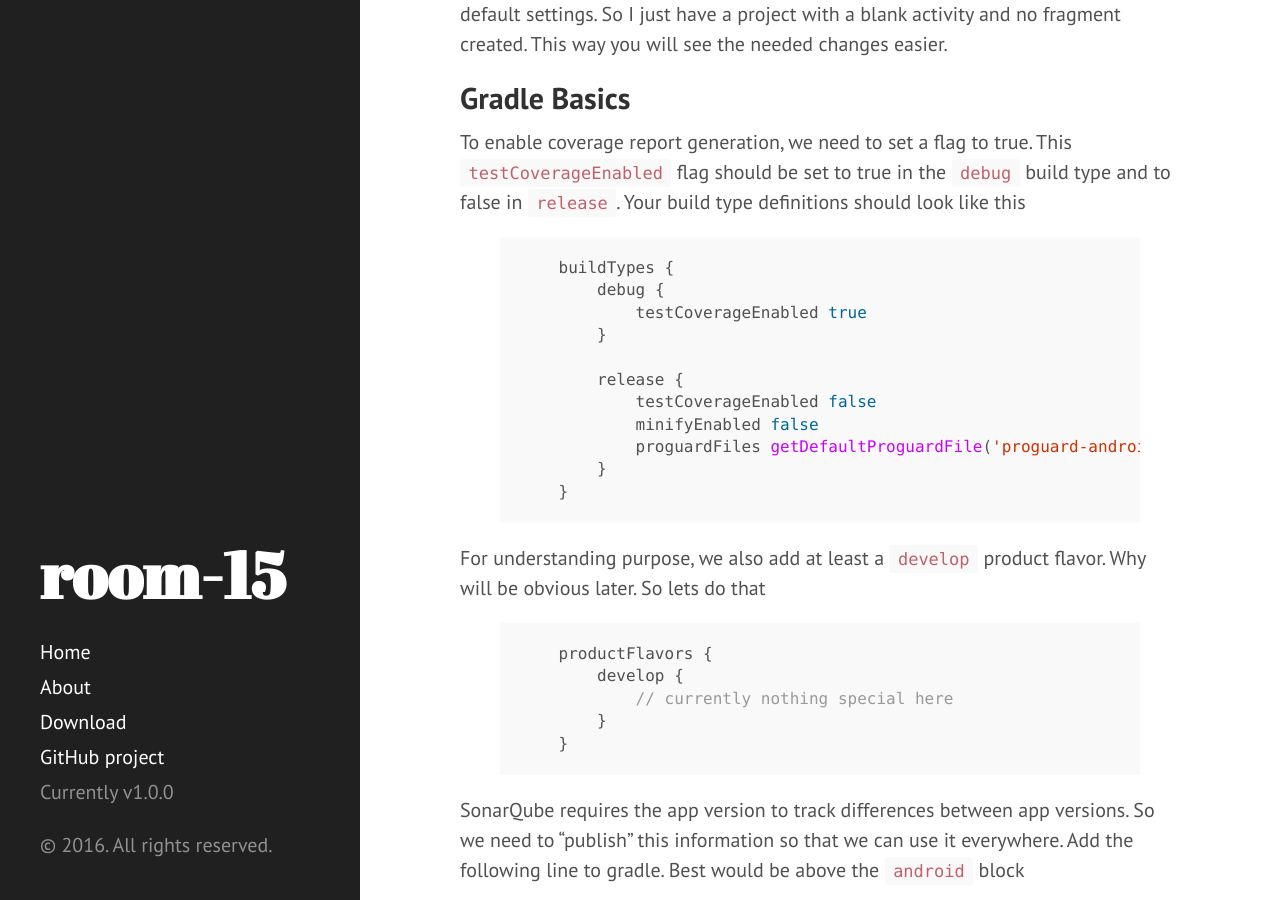
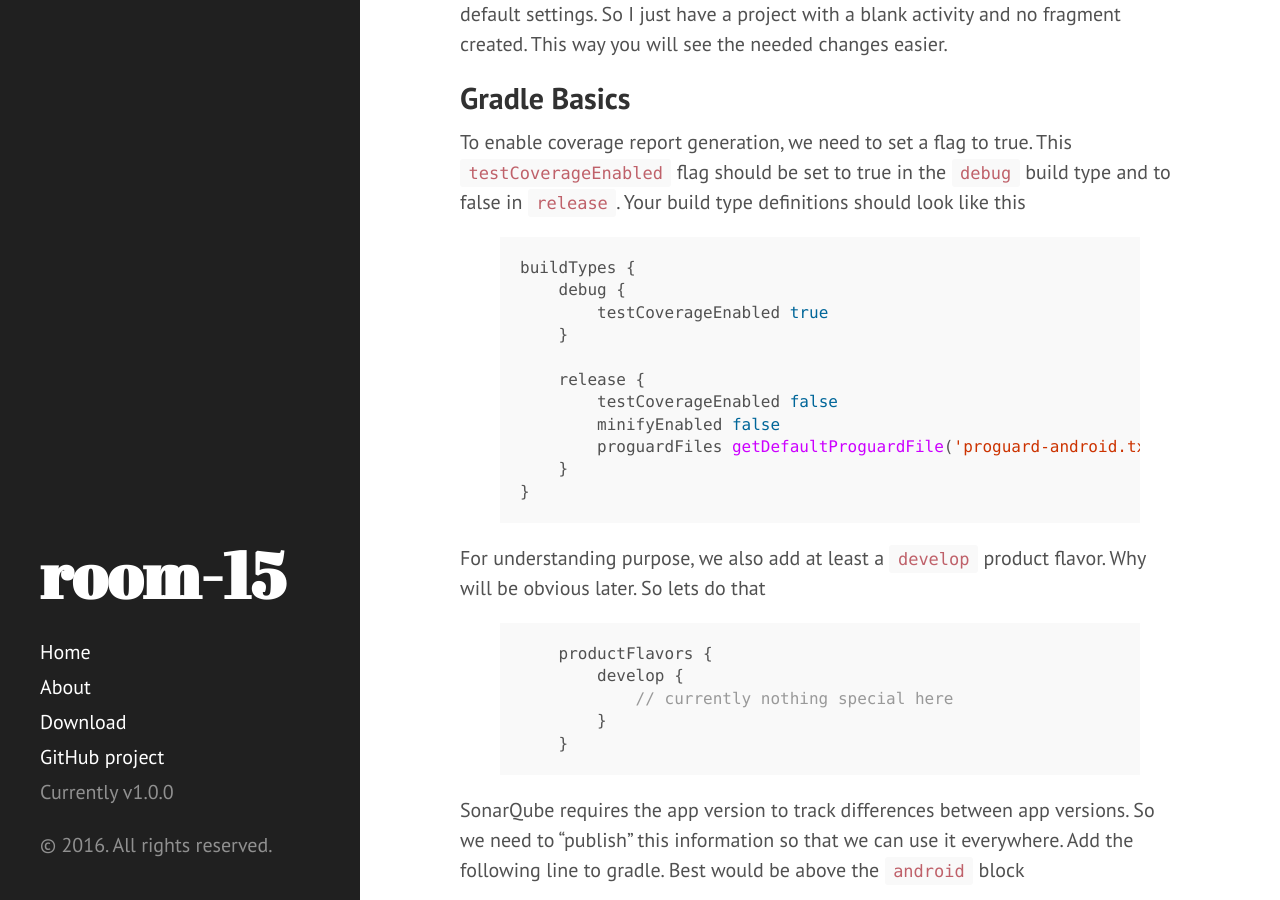
Before and after one commit to room-15/blog, a Jekyll site: the page built from _posts/2016-01-21-Static-code-quality-measurements-with-SonarQube-Jacoco-and-UnitTests.md, in a window 1280 px wide and 900 px high, scrolled down 4031 px. Built offline with Jekyll 4.4.1, drawn with Linux system fonts in a browser that asks for light colours; comment, search, counter and statistics services are not loaded.

```diff
--- a/_posts/2016-01-21-Static-code-quality-measurements-with-SonarQube-Jacoco-and-UnitTests.md
+++ b/_posts/2016-01-21-Static-code-quality-measurements-with-SonarQube-Jacoco-and-UnitTests.md
@@ -67,17 +67,17 @@ Note: For an easy understanding, I would suggest to create a new project with de
 To enable coverage report generation, we need to set a flag to true. This `testCoverageEnabled` flag should be set to true in the `debug` build type and to false in `release`. Your build type definitions should look like this
 
 {% highlight groovy %}
-    buildTypes {
-        debug {
-            testCoverageEnabled true
-        }
+buildTypes {
+    debug {
+        testCoverageEnabled true
+    }
 
-        release {
-            testCoverageEnabled false
-            minifyEnabled false
-            proguardFiles getDefaultProguardFile('proguard-android.txt'), 'proguard-rules.pro'
-        }
+    release {
+        testCoverageEnabled false
+        minifyEnabled false
+        proguardFiles getDefaultProguardFile('proguard-android.txt'), 'proguard-rules.pro'
     }
+}
 {% endhighlight %}
 
 For understanding purpose, we also add at least a `develop` product flavor. Why will be obvious later. So lets do that
```
